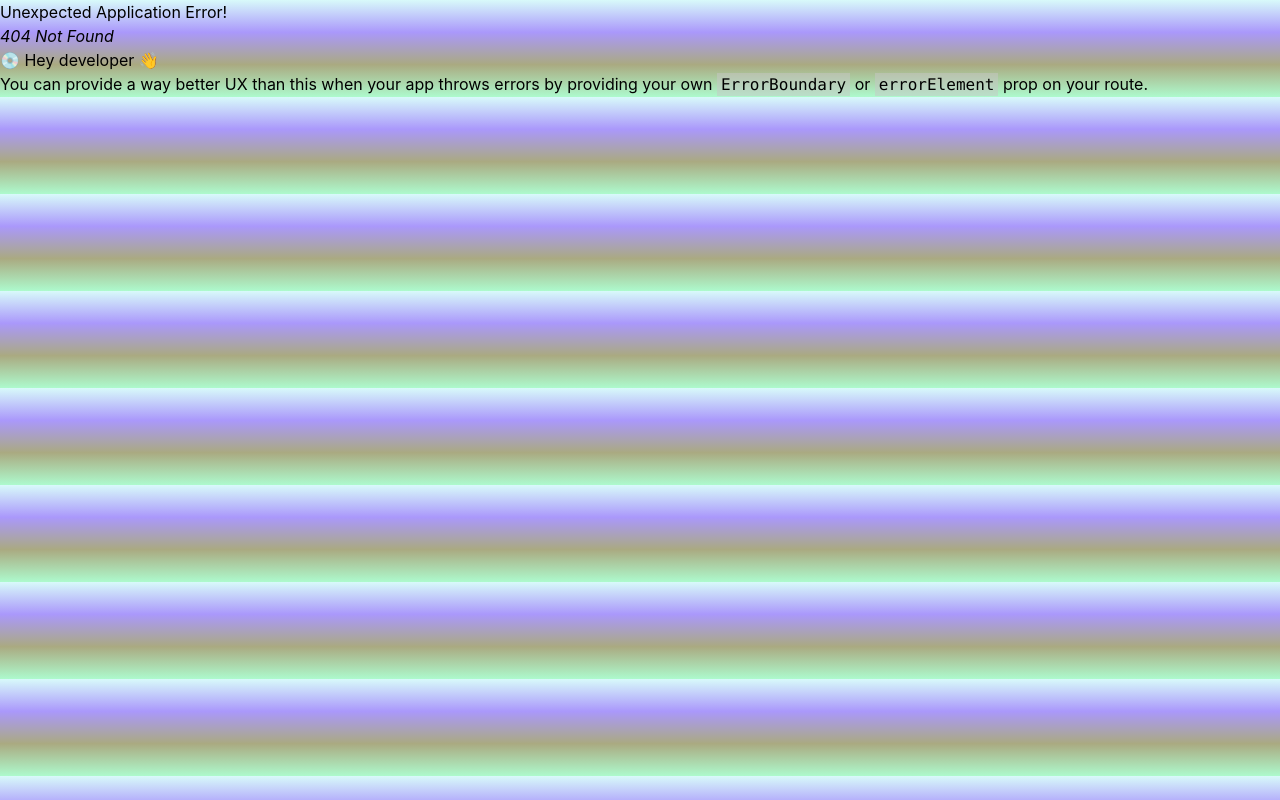
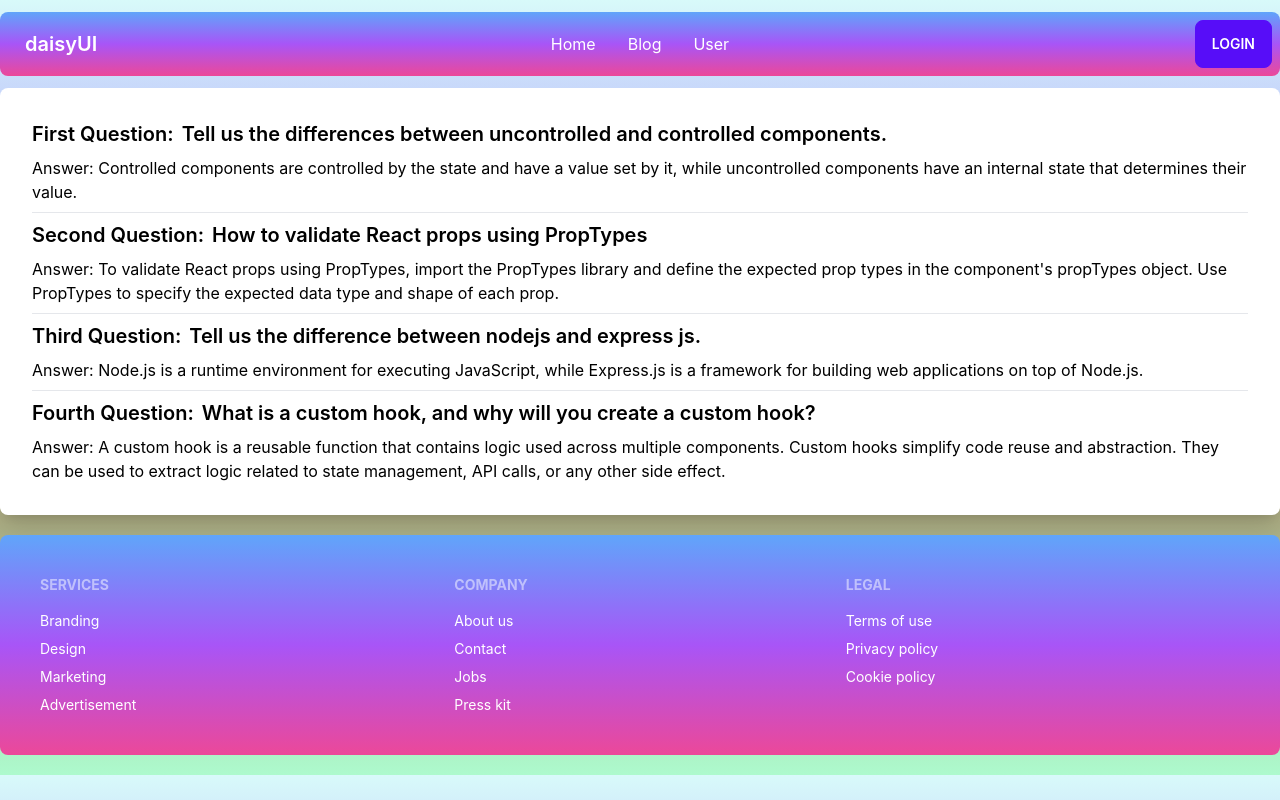
Before and after one commit to mahfuzctg/Unique-Recipe-Client, a React (Vite) app: page /blog in a window 1280 px wide. Before the commit this address had no page. Built offline with nearby package versions, Linux system fonts and the light colour scheme.

Commit message:
chef section done

```diff
--- /dev/null
+++ b/src/Compment/Blog/Blog.jsx
@@ -0,0 +1,55 @@
+import React from "react";
+
+const Blog = () => {
+  return (
+    <div>
+      <div className="bg-white rounded-lg shadow-xl">
+        <div className="card-body">
+          <h2 className="card-title">
+            <span>First Question: </span> Tell us the differences between
+            uncontrolled and controlled components.
+          </h2>
+          <p>
+            Answer: Controlled components are controlled by the state and have a
+            value set by it, while uncontrolled components have an internal
+            state that determines their value.
+          </p>
+          <hr />
+          <h2 className="card-title ">
+            <span>Second Question:</span> How to validate React props using
+            PropTypes
+          </h2>
+          <p>
+            Answer: To validate React props using PropTypes, import the
+            PropTypes library and define the expected prop types in the
+            component's propTypes object. Use PropTypes to specify the expected
+            data type and shape of each prop.
+          </p>
+          <hr />
+          <h2 className="card-title">
+            <span>Third Question:</span> Tell us the difference between nodejs
+            and express js.
+          </h2>
+          <p>
+            Answer: Node.js is a runtime environment for executing JavaScript,
+            while Express.js is a framework for building web applications on top
+            of Node.js.
+          </p>
+          <hr />
+          <h2 className="card-title">
+            <span>Fourth Question:</span> What is a custom hook, and why will
+            you create a custom hook?
+          </h2>
+          <p>
+            Answer: A custom hook is a reusable function that contains logic
+            used across multiple components. Custom hooks simplify code reuse
+            and abstraction. They can be used to extract logic related to state
+            management, API calls, or any other side effect.
+          </p>
+        </div>
+      </div>
+    </div>
+  );
+};
+
+export default Blog;
--- a/src/Compment/Chef/Chef.jsx
+++ b/src/Compment/Chef/Chef.jsx
@@ -1,11 +1,19 @@
-import React from "react";
+import React, { useEffect, useState } from "react";
 
 const Chef = () => {
+  const [chefs, setChefs] = useState([]);
+
+  useEffect(() => {
+    fetch("http://localhost:5000/chefs")
+      .then((res) => res.json())
+      .then((data) => setChefs(data))
+      .catch((error) => console.log(error));
+  });
   return (
-    <div>
-      <h4>This is chef section</h4>
-
-      <div className="card w-96 bg-white shadow-xl">
+    <div className="grid grid-rows-2 grid-cols-3 gap-4">
+      {chefs.map((chef) => (
+        <div key={chef.id}>
+          <div className="card w-82 bg-white shadow-xl  ">
             <figure>
               <img
                 src="https://i.postimg.cc/yxZYtjwR/young-man-coocking-noodles.webp"
@@ -14,10 +22,10 @@ const Chef = () => {
             </figure>
             <div className="card-body">
               <h2 className="card-title">
-            Shoes!
                 <div className="badge badge-secondary">NEW</div>
               </h2>
               <p>If a dog chews shoes whose shoes does he choose?</p>
+              <h1>{chef.chef_name}</h1>
               <div className="card-actions justify-end">
                 <div className="badge badge-outline">Fashion</div>
                 <div className="badge badge-outline">Products</div>
@@ -25,6 +33,8 @@ const Chef = () => {
             </div>
           </div>
         </div>
+      ))}
+    </div>
   );
 };
 
--- a/src/main.jsx
+++ b/src/main.jsx
@@ -6,6 +6,7 @@ import { createBrowserRouter, RouterProvider } from "react-router-dom";
 import Main from "./Compment/Main/Main.jsx";
 import Home from "./Compment/Home/Home.jsx";
 import Login from "./Compment/Login/Login.jsx";
+import Blog from "./Compment/Blog/Blog.jsx";
 
 const router = createBrowserRouter([
   {
@@ -20,6 +21,10 @@ const router = createBrowserRouter([
         path: "/login",
         element: <Login></Login>,
       },
+      {
+        path: "/blog",
+        element: <Blog></Blog>,
+      },
     ],
   },
 ]);
```
Lines whose indentation alone changed are shown as unchanged.
